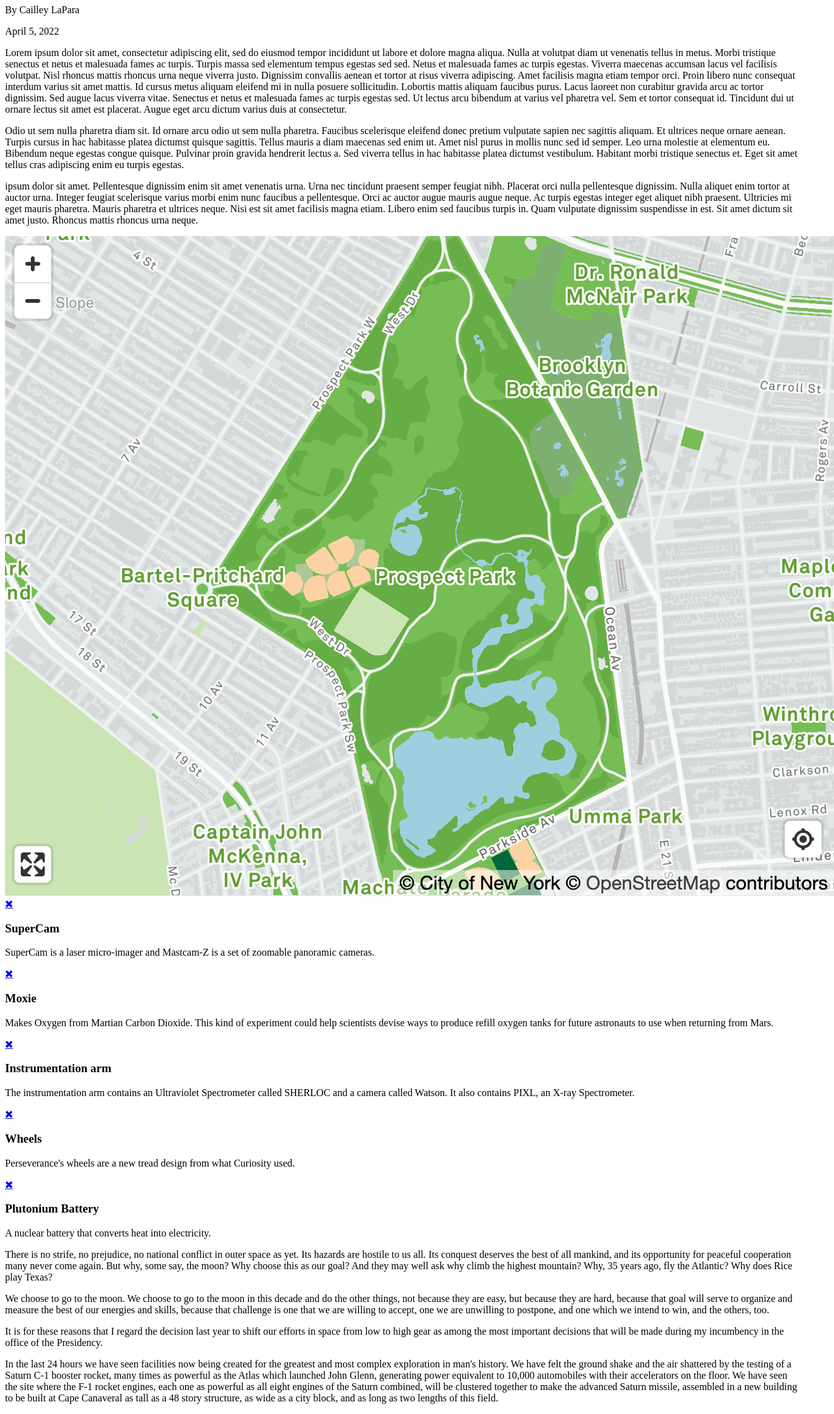
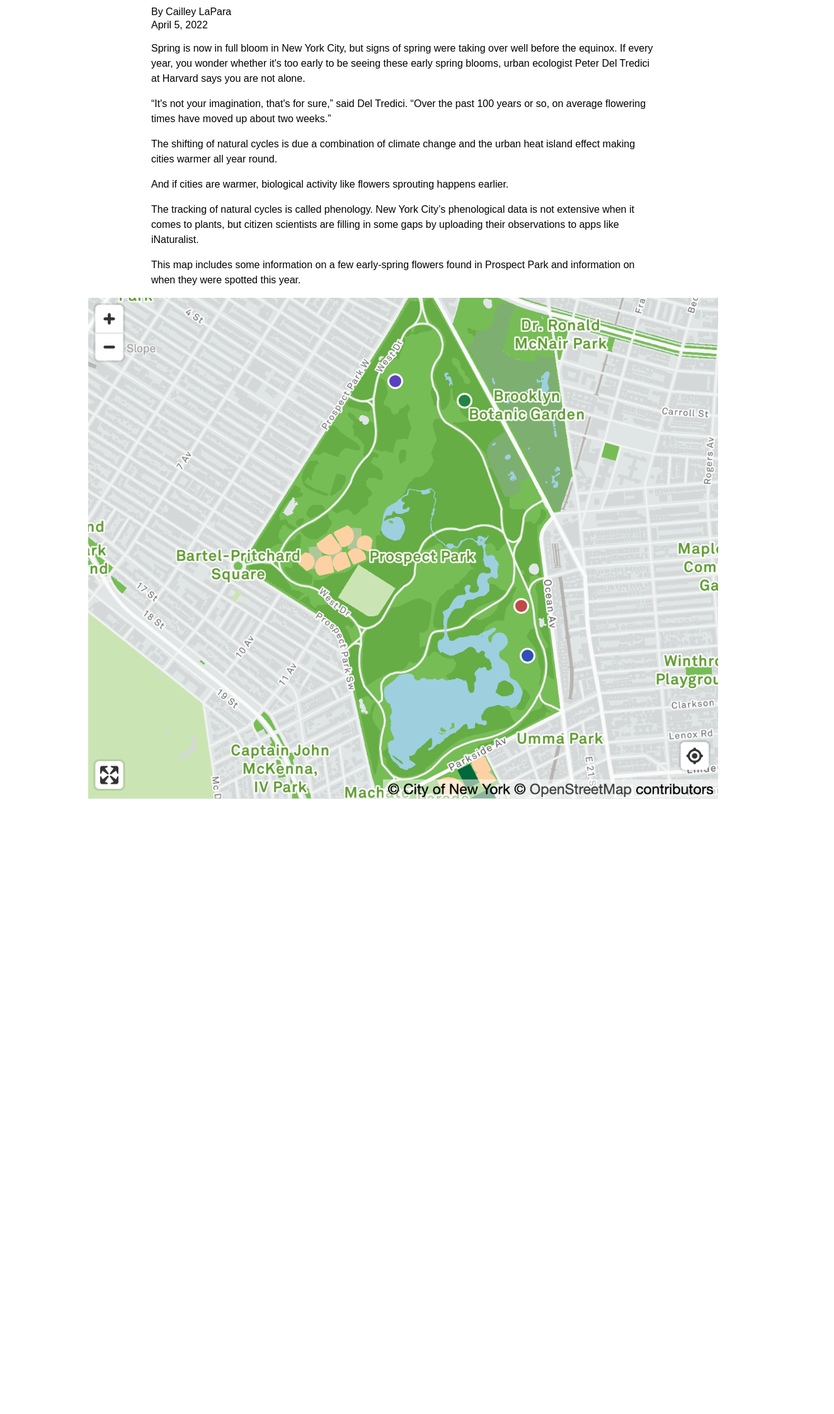
Before and after one commit to clapara/flowers-annotated, a plain HTML site: page index.html in a window 1280 px wide. Shown: the part 73-2319 px from the top of the page at 63% size, 1324 px wide, since content can reach past the window. After the commit the page ends 1342 px from the top, so only its background shows below. Drawn offline with nearby package versions, Linux system fonts and the light colour scheme.

Commit message:
final updates

```diff
--- a/index.html
+++ b/index.html
@@ -7,7 +7,7 @@
     <meta http-equiv="X-UA-Compatible" content="IE=edge">
     <meta name="viewport" content="width=device-width, initial-scale=1">
     <!-- first step to a responsive site -->
-    <title>Annotating Perseverance</title>
+    <title>NYC's early blooms</title>
     <link rel="preconnect" href="https://fonts.gstatic.com">
 
     <!-- FONT AWESOME -->
@@ -29,70 +29,69 @@
     <!-- YOUR CONTENT GOES HERE -->
     <div class="container">
         <header>
-            <h1>NASA's Martian "Perseverance" pays off</h1>
+            <h1>Flowers bloom early in New York City</h1>
             <p>By Cailley LaPara</p>
             <time datetime="2022-04-05">April 5, 2022</time>
         </header>
     </div>
     <div class="container">
-       <p> Lorem ipsum dolor sit amet, consectetur adipiscing elit, sed do eiusmod tempor incididunt ut labore et dolore magna aliqua. Nulla at volutpat diam ut venenatis tellus in metus. Morbi tristique senectus et netus et malesuada fames ac turpis. Turpis massa sed elementum tempus egestas sed sed. Netus et malesuada fames ac turpis egestas. Viverra maecenas accumsan lacus vel facilisis volutpat. Nisl rhoncus mattis rhoncus urna neque viverra justo. Dignissim convallis aenean et tortor at risus viverra adipiscing. Amet facilisis magna etiam tempor orci. Proin libero nunc consequat interdum varius sit amet mattis. Id cursus metus aliquam eleifend mi in nulla posuere sollicitudin. Lobortis mattis aliquam faucibus purus. Lacus laoreet non curabitur gravida arcu ac tortor dignissim. Sed augue lacus viverra vitae. Senectus et netus et malesuada fames ac turpis egestas sed. Ut lectus arcu bibendum at varius vel pharetra vel. Sem et tortor consequat id. Tincidunt dui ut ornare lectus sit amet est placerat. Augue eget arcu dictum varius duis at consectetur.</p>
+       <p>Spring is now in full bloom in New York City, but signs of spring were taking over well before the equinox. If every year, you wonder whether it's too early to be seeing these early spring blooms, urban ecologist Peter Del Tredici at Harvard says you are not alone. </p>
 
-        <p>Odio ut sem nulla pharetra diam sit. Id ornare arcu odio ut sem nulla pharetra. Faucibus scelerisque eleifend donec pretium vulputate sapien nec sagittis aliquam. Et ultrices neque ornare aenean. Turpis cursus in hac habitasse platea dictumst quisque sagittis. Tellus mauris a diam maecenas sed enim ut. Amet nisl purus in mollis nunc sed id semper. Leo urna molestie at elementum eu. Bibendum neque egestas congue quisque. Pulvinar proin gravida hendrerit lectus a. Sed viverra tellus in hac habitasse platea dictumst vestibulum. Habitant morbi tristique senectus et. Eget sit amet tellus cras adipiscing enim eu turpis egestas.</p>
+        <p>“It's not your imagination, that's for sure,” said Del Tredici. “Over the past 100 years or so, on average flowering times have moved up about two weeks.”</p>
 
-       <p>ipsum dolor sit amet. Pellentesque dignissim enim sit amet venenatis urna. Urna nec tincidunt praesent semper feugiat nibh. Placerat orci nulla pellentesque dignissim. Nulla aliquet enim tortor at auctor urna. Integer feugiat scelerisque varius morbi enim nunc faucibus a pellentesque. Orci ac auctor augue mauris augue neque. Ac turpis egestas integer eget aliquet nibh praesent. Ultricies mi eget mauris pharetra. Mauris pharetra et ultrices neque. Nisi est sit amet facilisis magna etiam. Libero enim sed faucibus turpis in. Quam vulputate dignissim suspendisse in est. Sit amet dictum sit amet justo. Rhoncus mattis rhoncus urna neque.</p>
+        <p>The shifting of natural cycles is due a combination of climate change and the urban heat island effect making cities warmer all year round. </p>
+
+        <p>And if cities are warmer, biological activity like flowers sprouting happens earlier.</p>
+
+        <p>The tracking of natural cycles is called phenology. New York City’s phenological data is not extensive when it comes to plants, but citizen scientists are filling in some gaps by uploading their observations to apps like iNaturalist.</p>
+
+        <p>This map includes some information on a few early-spring flowers found in Prospect Park and information on when they were spotted this year. </p>
     </div>
     <div class="container image">
         <div class="annotate">
             <img src="images/prospect park map.png" />
-            <div id="camera" class="dot pink">
+            <div id="snowdrop" class="dot green">
                 <a class="close fa fa-times" href="#"></a>
                 <div class="inner">
-                    <h3>SuperCam</h3>
-                    <p>SuperCam is a laser micro-imager and Mastcam-Z is a set of zoomable panoramic cameras.</p>
+                    <h3>Snowdrop <em>(Galanthus elwesii)</em></h3>
+                    <p>This year, according to the Parks department, snowdrops were spotted in Central Park in January. Snowdrops are one of the earliest signs of spring approaching. Fun fact: <em>galanthus elwesii</em> hail originally from Eastern Europe </p>
+                    <div class="flower">
+                        <img src="images/snowdrops.jpg"/>
+                    </div>
                 </div>
             </div>
-            <div id="moxie" class="dot green">
+            <div id="crocus" class="dot purple">
                 <a class="close fa fa-times" href="#"></a>
                 <div class="inner">
-                    <h3>Moxie</h3>
-                    <p>Makes Oxygen from Martian Carbon Dioxide. This kind of experiment could help scientists devise ways to produce refill oxygen tanks for future astronauts to use when returning from Mars.</p>
+                    <h3>Spring Crocus <em>(crocus vernus)</em></h3>
+                    <p>Crocuses are one of the most identifiable first signs of spring. This year, according to the Parks Department, crocuses were seen in January in NYC parks. This photo is from iNaturalist user chelseafinds. </p>
+                    <div class="flower">
+                        <img src="images/crocus.jpg"/>
+                    </div>
+
                 </div>
             </div>
-            <div id="arm" class="dot purple">
+            <div id="scilla" class="dot red">
                 <a class="close fa fa-times" href="#"></a>
                 <div class="inner">
-                    <h3>Instrumentation arm</h3>
-                    <p>The instrumentation arm contains an Ultraviolet Spectrometer called SHERLOC and a camera called Watson. It also contains PIXL, an X-ray Spectrometer.</p>
+                    <h3>Squills <em>(scilla)</em></h3>
+                    <p>This photo was taken March 29, 2022. The flowers have already bloomed. Squills typically flower from early to mid-spring. Keep an eye out to see if they're still around through April. </p>
+                    <div class="flower">
+                        <img src="images/squill.jpg"/>
+                    </div>
                 </div>
             </div>
-            <div id="wheels" class="dot red">
+            <div id="speedwell" class="dot blue">
                 <a class="close fa fa-times" href="#"></a>
                 <div class="inner">
-                    <h3>Wheels</h3>
-                    <p>Perseverance's wheels are a new tread design from what Curiosity used.</p>
-                </div>
-            </div>
-            <div id="battery" class="dot blue">
-                <a class="close fa fa-times" href="#"></a>
-                <div class="inner">
-                    <h3>Plutonium Battery</h3>
-                    <p>A nuclear battery that converts heat into electricity.</p>
+                    <h3>Bird's-eye Speedwell <em>(veronica persica)</em></h3>
+                    <p>This photo is from March 31, 2022. Their typical flowering season is April through July.</p>
+                    <div class="flower">
+                        <img src="images/speedwell.jpg"/>
+                    </div>
                 </div>
             </div>
         </div>
-    </div>
-    <div class="container">
-        <p>There is no strife, no prejudice, no national conflict in outer space as yet. Its hazards are hostile to us all. Its conquest deserves the best of all mankind, and its opportunity for peaceful cooperation many never come again. But why, some say,
-            the moon? Why choose this as our goal? And they may well ask why climb the highest mountain? Why, 35 years ago, fly the Atlantic? Why does Rice play Texas?</p>
-
-        <p> We choose to go to the moon. We choose to go to the moon in this decade and do the other things, not because they are easy, but because they are hard, because that goal will serve to organize and measure the best of our energies and skills, because
-            that challenge is one that we are willing to accept, one we are unwilling to postpone, and one which we intend to win, and the others, too.</p>
-
-        <p> It is for these reasons that I regard the decision last year to shift our efforts in space from low to high gear as among the most important decisions that will be made during my incumbency in the office of the Presidency.</p>
-
-        <p> In the last 24 hours we have seen facilities now being created for the greatest and most complex exploration in man's history. We have felt the ground shake and the air shattered by the testing of a Saturn C-1 booster rocket, many times as powerful
-            as the Atlas which launched John Glenn, generating power equivalent to 10,000 automobiles with their accelerators on the floor. We have seen the site where the F-1 rocket engines, each one as powerful as all eight engines of the Saturn combined,
-            will be clustered together to make the advanced Saturn missile, assembled in a new building to be built at Cape Canaveral as tall as a 48 story structure, as wide as a city block, and as long as two lengths of this field.</p>
     </div>
 
 
--- a/main.js
+++ b/main.js
@@ -0,0 +1,24 @@
+const dots = document.querySelectorAll(".dot");
+
+dots.forEach(function (dot) {
+    dot.addEventListener("click", function (e) {
+        e.preventDefault();
+        const clicked_dot = e.target;
+        clicked_dot.classList.add("active");
+    });
+
+});
+
+const close_buttons= document.querySelectorAll(".close");
+
+close_buttons.forEach(function (close_button) {
+    close_button.addEventListener("click", function(e) {
+        e.preventDefault();
+
+        const clicked_close_button = e.target;
+        const clicked_dot = clicked_close_button.closest(".dot");
+
+        clicked_dot.classList.remove("active");
+
+    });
+});
--- a/style.css
+++ b/style.css
@@ -0,0 +1,224 @@
+/*
+This is a good layout for a mobile-first CSS template.
+Following this flow will minimize the number of styles you need to write and will ensure you are thinking, designing and developing mobile-first.
+Most of your styles get written like standard CSS, but for your mobile presentation. Generally speaking, a good mobile presention will stretch out nicely for larger screens.
+
+Sometimes, when we stretch out to larger screens, we need to make minor tweaks for the larger devices -- you can make these tweaks in the tablet media query, or if the issue exists on desktop only, the desktop media query.
+You will find this is far easier than the opposite task of using CSS to cram your desktop experience into a mobile device.
+*/
+
+
+/*********************************************************************
+ LOADS IN A NICE RESET TO ENSURE ALL BROWSERS HAVE THE SAME BASE STYLES
+*********************************************************************/
+
+@import url('https://cdnjs.cloudflare.com/ajax/libs/normalize/7.0.0/normalize.min.css');
+
+/*********************************************************************
+  YOUR MOBILE/BASE STYLES GO HERE
+*********************************************************************/
+
+
+/** SET BORDER BOX EVERYWHERE */
+
+* {
+    box-sizing: border-box;
+}
+
+
+/** APPLY BASE TAG STYLES */
+
+body,
+html {
+    /* Sets default font-size to 16px, ensuring 1em = 16px; */
+    font-size: 16px;
+    font-family: 'Arial', sans-serif;
+}
+
+
+/** RESPONSIVE IMAGES */
+
+figure,
+img {
+    /* Sets image width to match parent */
+    width: 100%;
+    display: block;
+    margin: 0 auto;
+}
+
+p {
+    line-height: 1.5em;
+}
+
+header {
+    margin-bottom: 16px;
+}
+
+header p {
+    margin: 0;
+}
+
+
+/** Caption styles */
+
+.caption,
+figcaption {
+    font-size: 0.9rem;
+    color: #8e8a8a;
+    padding: 5px 0;
+}
+
+
+/** BASE CLASSES */
+
+
+/** Container styles to keep content from becoming too wide or coming too close to
+* mobile edge */
+
+.container {
+    width: 100%;
+    max-width: 800px;
+    padding: 10px;
+    margin: 0 auto;
+}
+
+
+/** Images are allowed to be a little wider when broken out into their own container */
+
+.container.image {
+    max-width: 1000px;
+    padding: 0;
+}
+
+.container.image .caption,
+.container.image figcaption {
+    padding: 5px 10px;
+}
+
+.dot {
+    width: 25px;
+    height: 25px;
+    border: solid #fff;
+    border-radius: 50%;
+    position: absolute;
+}
+
+.dot .inner,
+.dot .close {
+    display: none;
+}
+
+.dot.active .inner,
+.dot.active .close {
+    display: block;
+    margin-left: 10px;
+    margin-right: 10px;
+}
+
+.pink {
+    background-color: rgba(240, 161, 175, 0.65);
+}
+
+.green {
+    background-color: rgba(0, 110, 65, 0.65);
+}
+
+.purple {
+    background-color: rgba(74, 2, 242, 0.65);
+
+}
+
+.red {
+    background-color: rgba(230, 11, 65, 0.65);
+}
+
+.blue {
+    background-color: rgba(11, 18, 230, 0.65);
+}
+
+.annotate {
+    position: relative;
+}
+
+#snowdrop:not(.active) {
+    top: 19%;
+    right: 39%;
+}
+
+#crocus:not(.active) {
+    top: 15%;
+    right: 50%;
+}
+
+#scilla:not(.active) {
+    bottom: 37%;
+    right: 30%;
+}
+
+#speedwell:not(.active) {
+    bottom: 27%;
+    right: 29%;
+}
+
+.dot.active {
+    width: 100%;
+    height: 100%;
+    border-radius: 0;
+    top: 0;
+    bottom: 0;
+    right: 0;
+    left: 0;
+
+}
+
+.flower {
+    max-width: 50%;
+    margin-left: 15px;
+
+}
+
+/*********************************************************************
+  YOUR TABLET/DESKTOP STYLES GO HERE
+*********************************************************************/
+
+@media(min-width: 681px) {
+    /* Any adjustments for tablets and larger go here.
+    Note these styles will be applied to anything 681px or larger -- so tablet AND desktop */
+}
+
+
+/*********************************************************************
+  YOUR DESKTOP-ONLY STYLES GO HERE
+*********************************************************************/
+
+@media(min-width: 769px) {
+    /* Any adjustments for desktop and larger go here.
+    Note these styles will be applied to anything 769px or larger -- so desktop */
+}
+
+
+/*********************************************************************
+  YOUR MEDIUM-DESKTOP-ONLY STYLES GO HERE
+*********************************************************************/
+
+@media(min-width: 805px) {
+    /* Any adjustments for desktop and larger go here.
+    Note these styles will be applied to anything 769px or larger -- so desktop */
+    .container {
+        padding: 0;
+    }
+}
+
+
+/*********************************************************************
+  YOUR LARGE DESKTOP-ONLY STYLES GO HERE
+*********************************************************************/
+
+@media(min-width: 1205px) {
+    /* Any adjustments for desktop and larger go here.
+    Note these styles will be applied to anything 769px or larger -- so desktop */
+    .container.image .caption,
+    .container.image figcaption {
+        padding: 5px 0;
+    }
+}
```
Also changed, not shown: images/crocus.jpg (added), images/snowdrops.jpg (added), images/speedwell.jpg (added), images/squill.jpg (added).
